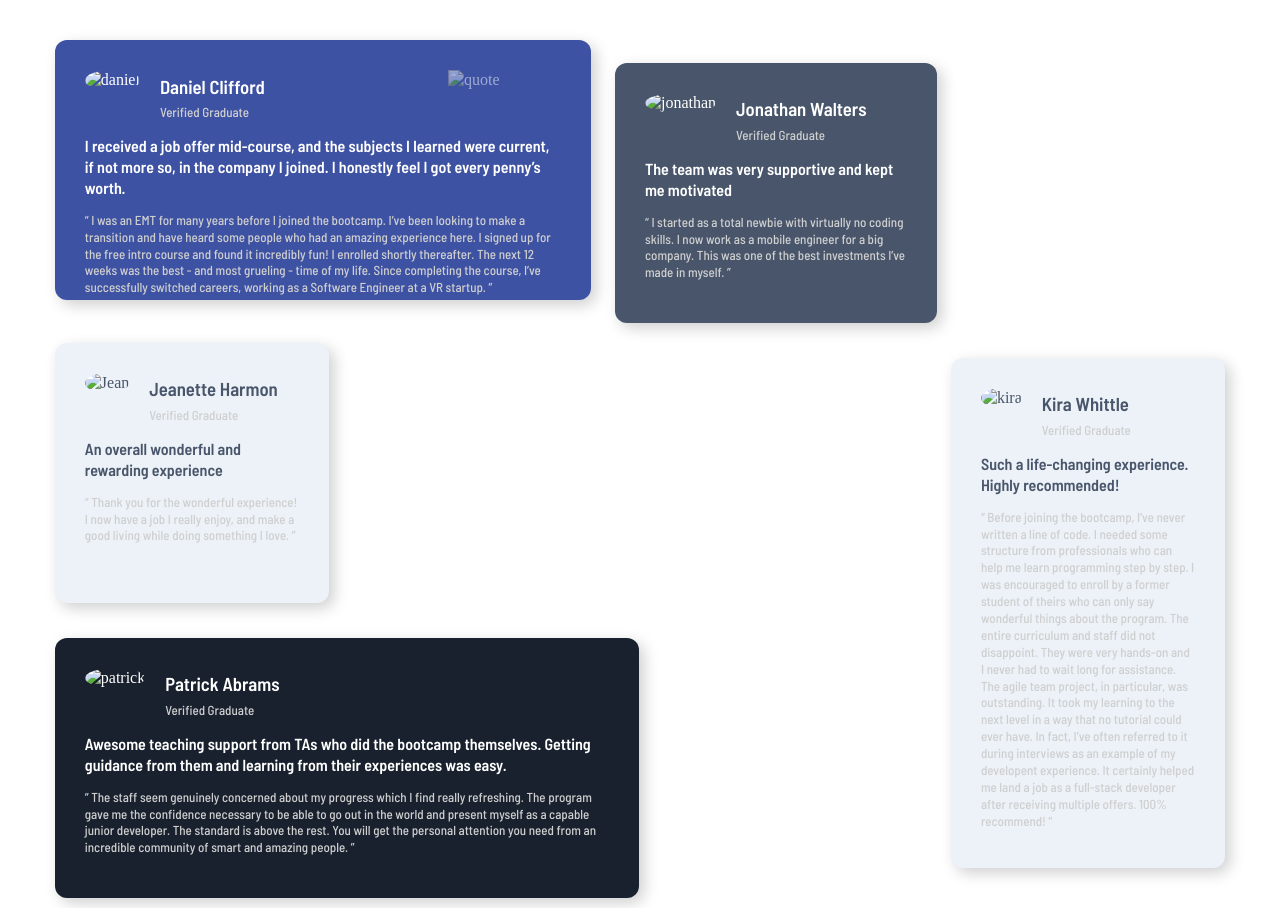
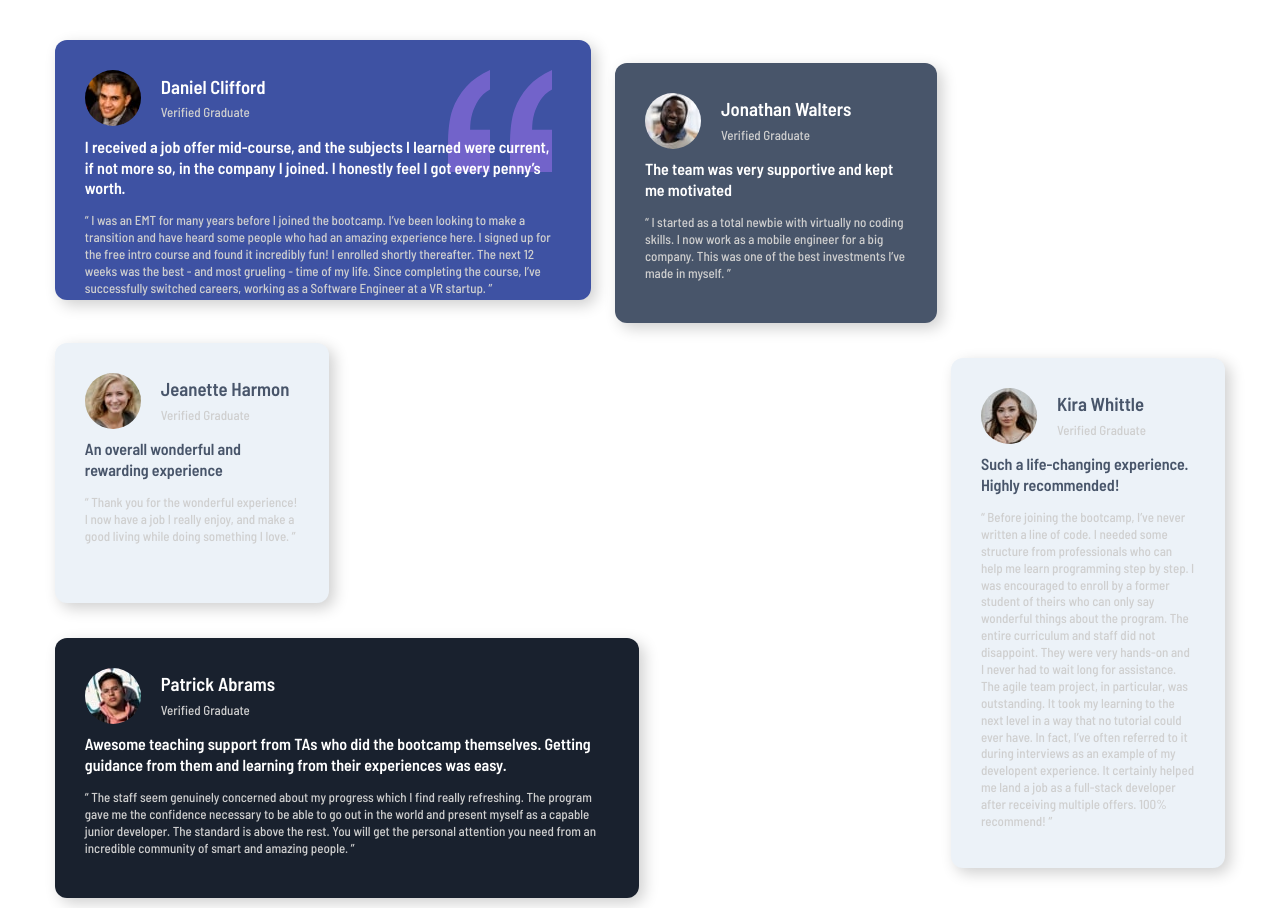
Before and after one commit to jayakv5397/slider, a plain HTML site: page index.html in a window 1280 px wide. Drawn offline with Linux system fonts and the light colour scheme; the site is published under a folder, as on GitHub Pages, so addresses that start at the root find nothing.

Commit message:
added root to images

```diff
--- a/index.html
+++ b/index.html
@@ -20,9 +20,9 @@
   <div class="container">
     <!-- <span>"</span> -->
     <div class="daniel">
-      <img src="/images/bg-pattern-quotation.svg" alt="quote" class="quote">
+      <img src="./images/bg-pattern-quotation.svg" alt="quote" class="quote">
       <div class="propic">
-        <img src="/images/image-daniel.jpg" alt="daniel">
+        <img src="./images/image-daniel.jpg" alt="daniel">
         <div class="title">
           <span><h3 class="name">Daniel Clifford</h3></span>
           <span><p class="name">Verified Graduate</p> </span>
@@ -46,7 +46,7 @@
     <div class="Jonat">
       <!-- <img src="/images/bg-pattern-quotation.svg" alt="quote" class="quote"> -->
       <div class="propic">
-        <img src="/images/image-jonathan.jpg" alt="jonathan">
+        <img src="./images/image-jonathan.jpg" alt="jonathan">
         <div class="title">
           <span><h3 class="name">Jonathan Walters</h3></span>
           <span><p class="name">Verified Graduate</p> </span>
@@ -66,7 +66,7 @@
     <div class="kira">
       <!-- <img src="/images/bg-pattern-quotation.svg" alt="quote" class="quote"> -->
       <div class="propic">
-        <img src="/images/image-kira.jpg" alt="kira">
+        <img src="./images/image-kira.jpg" alt="kira">
         <div class="title">
           <span><h3 class="name">Kira Whittle</h3></span>
           <span><p class="name">Verified Graduate</p> </span>
@@ -93,7 +93,7 @@
     <div class="Jean">
       <!-- <img src="/images/bg-pattern-quotation.svg" alt="quote" class="quote"> -->
       <div class="propic">
-        <img src="/images/image-jeanette.jpg" alt="Jean">
+        <img src="./images/image-jeanette.jpg" alt="Jean">
         <div class="title">
           <span><h3 class="name">Jeanette Harmon</h3></span>
           <span><p class="name">Verified Graduate</p> </span>
@@ -115,7 +115,7 @@
     <div class="Patrick">
       <!-- <img src="/images/bg-pattern-quotation.svg" alt="quote" class="quote"> -->
       <div class="propic">
-        <img src="/images/image-patrick.jpg" alt="patrick">
+        <img src="./images/image-patrick.jpg" alt="patrick">
         <div class="title">
           <span><h3 class="name">Patrick Abrams</h3></span>
           <span><p class="name">Verified Graduate</p> </span>
```
